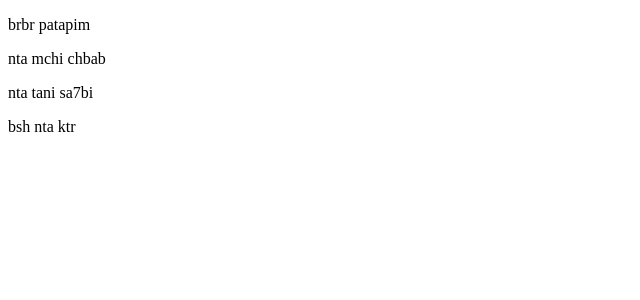
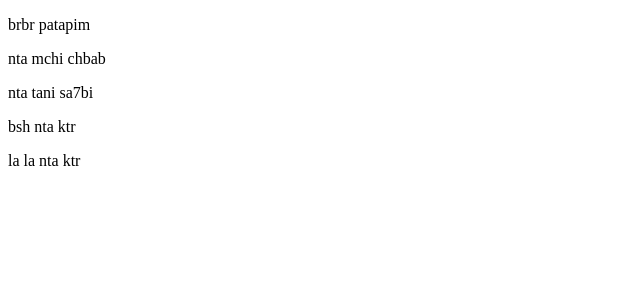
Before and after one commit to Gabderrahmene/skillsHub, an Angular app: page / in a window 1280 px wide. Shown: the top 300 px of the page, without its empty margins (0-640 px from the left). Built offline with nearby package versions, Linux system fonts and the light colour scheme.

Commit message:
finally everything is working

```diff
--- a/src/app/app.html
+++ b/src/app/app.html
@@ -2,3 +2,4 @@
 <p>nta mchi chbab</p>
 <p>nta tani sa7bi</p>
 <p>bsh nta ktr</p>
+<p>la la nta ktr</p>
```
